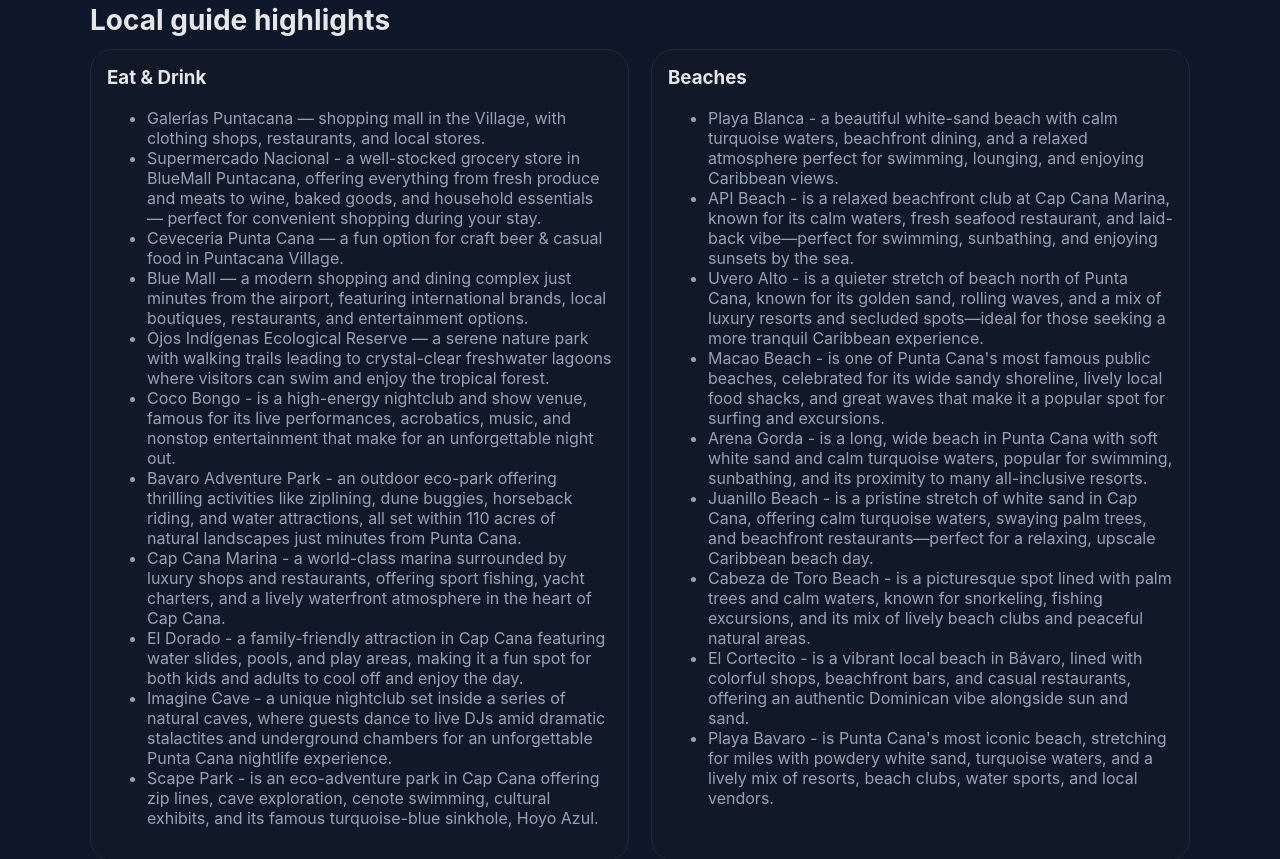
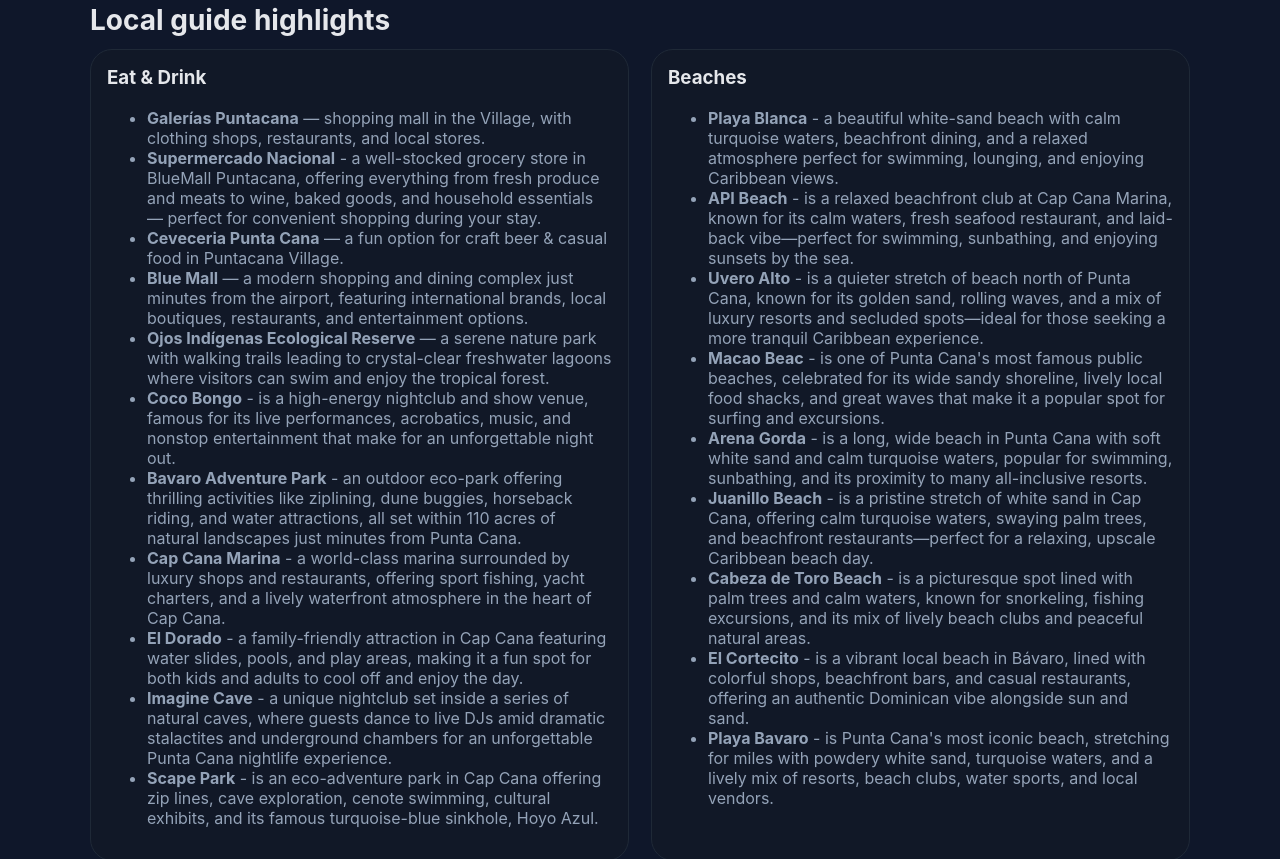
Before and after one commit to edorsini/orsinistays, a plain HTML site: page index.html in a window 1280 px wide. Shown: the part 2620-3479 px from the top of the page. Drawn offline with Linux system fonts and the light colour scheme.

Commit message:
edit index

```diff
--- a/index.html
+++ b/index.html
@@ -472,61 +472,65 @@
             <h3 style="margin-top: 0">Eat & Drink</h3>
             <ul class="muted">
               <li>
-                Galerías Puntacana — shopping mall in the Village, with clothing
-                shops, restaurants, and local stores.
+                <strong>Galerías Puntacana</strong> — shopping mall in the
+                Village, with clothing shops, restaurants, and local stores.
               </li>
               <li>
-                Supermercado Nacional - a well-stocked grocery store in BlueMall
-                Puntacana, offering everything from fresh produce and meats to
-                wine, baked goods, and household essentials — perfect for
-                convenient shopping during your stay.
+                <strong>Supermercado Nacional</strong> - a well-stocked grocery
+                store in BlueMall Puntacana, offering everything from fresh
+                produce and meats to wine, baked goods, and household essentials
+                — perfect for convenient shopping during your stay.
               </li>
 
               <li>
-                Ceveceria Punta Cana — a fun option for craft beer & casual food
-                in Puntacana Village.
+                <strong>Ceveceria Punta Cana</strong> — a fun option for craft
+                beer & casual food in Puntacana Village.
               </li>
               <li>
-                Blue Mall — a modern shopping and dining complex just minutes
-                from the airport, featuring international brands, local
-                boutiques, restaurants, and entertainment options.
+                <strong>Blue Mall</strong> — a modern shopping and dining
+                complex just minutes from the airport, featuring international
+                brands, local boutiques, restaurants, and entertainment options.
               </li>
               <li>
-                Ojos Indígenas Ecological Reserve — a serene nature park with
-                walking trails leading to crystal-clear freshwater lagoons where
-                visitors can swim and enjoy the tropical forest.
+                <strong>Ojos Indígenas Ecological Reserve</strong> — a serene
+                nature park with walking trails leading to crystal-clear
+                freshwater lagoons where visitors can swim and enjoy the
+                tropical forest.
               </li>
               <li>
-                Coco Bongo - is a high-energy nightclub and show venue, famous
-                for its live performances, acrobatics, music, and nonstop
-                entertainment that make for an unforgettable night out.
+                <strong>Coco Bongo</strong> - is a high-energy nightclub and
+                show venue, famous for its live performances, acrobatics, music,
+                and nonstop entertainment that make for an unforgettable night
+                out.
               </li>
               <li>
-                Bavaro Adventure Park - an outdoor eco-park offering thrilling
-                activities like ziplining, dune buggies, horseback riding, and
-                water attractions, all set within 110 acres of natural
-                landscapes just minutes from Punta Cana.
+                <strong>Bavaro Adventure Park</strong> - an outdoor eco-park
+                offering thrilling activities like ziplining, dune buggies,
+                horseback riding, and water attractions, all set within 110
+                acres of natural landscapes just minutes from Punta Cana.
               </li>
               <li>
-                Cap Cana Marina - a world-class marina surrounded by luxury
-                shops and restaurants, offering sport fishing, yacht charters,
-                and a lively waterfront atmosphere in the heart of Cap Cana.
+                <strong>Cap Cana Marina</strong> - a world-class marina
+                surrounded by luxury shops and restaurants, offering sport
+                fishing, yacht charters, and a lively waterfront atmosphere in
+                the heart of Cap Cana.
               </li>
               <li>
-                El Dorado - a family-friendly attraction in Cap Cana featuring
-                water slides, pools, and play areas, making it a fun spot for
-                both kids and adults to cool off and enjoy the day.
+                <strong>El Dorado</strong> - a family-friendly attraction in Cap
+                Cana featuring water slides, pools, and play areas, making it a
+                fun spot for both kids and adults to cool off and enjoy the day.
               </li>
               <li>
-                Imagine Cave - a unique nightclub set inside a series of natural
-                caves, where guests dance to live DJs amid dramatic stalactites
-                and underground chambers for an unforgettable Punta Cana
-                nightlife experience.
+                <strong>Imagine Cave</strong> - a unique nightclub set inside a
+                series of natural caves, where guests dance to live DJs amid
+                dramatic stalactites and underground chambers for an
+                unforgettable Punta Cana nightlife experience.
               </li>
               <li>
-                Scape Park - is an eco-adventure park in Cap Cana offering zip
-                lines, cave exploration, cenote swimming, cultural exhibits, and
-                its famous turquoise-blue sinkhole, Hoyo Azul.
+                <strong>Scape Park</strong> - is an eco-adventure park in Cap
+                Cana offering zip lines, cave exploration, cenote swimming,
+                cultural exhibits, and its famous turquoise-blue sinkhole, Hoyo
+                Azul.
               </li>
             </ul>
           </div>
@@ -534,53 +538,58 @@
             <h3 style="margin-top: 0">Beaches</h3>
             <ul class="muted">
               <li>
-                Playa Blanca - a beautiful white-sand beach with calm turquoise
-                waters, beachfront dining, and a relaxed atmosphere perfect for
-                swimming, lounging, and enjoying Caribbean views.
+                <strong>Playa Blanca</strong> - a beautiful white-sand beach
+                with calm turquoise waters, beachfront dining, and a relaxed
+                atmosphere perfect for swimming, lounging, and enjoying
+                Caribbean views.
               </li>
               <li>
-                API Beach - is a relaxed beachfront club at Cap Cana Marina,
-                known for its calm waters, fresh seafood restaurant, and
-                laid-back vibe—perfect for swimming, sunbathing, and enjoying
-                sunsets by the sea.
+                <strong>API Beach</strong> - is a relaxed beachfront club at Cap
+                Cana Marina, known for its calm waters, fresh seafood
+                restaurant, and laid-back vibe—perfect for swimming, sunbathing,
+                and enjoying sunsets by the sea.
               </li>
               <li>
-                Uvero Alto - is a quieter stretch of beach north of Punta Cana,
-                known for its golden sand, rolling waves, and a mix of luxury
-                resorts and secluded spots—ideal for those seeking a more
-                tranquil Caribbean experience.
+                <strong>Uvero Alto</strong> - is a quieter stretch of beach
+                north of Punta Cana, known for its golden sand, rolling waves,
+                and a mix of luxury resorts and secluded spots—ideal for those
+                seeking a more tranquil Caribbean experience.
               </li>
               <li>
-                Macao Beach - is one of Punta Cana's most famous public beaches,
-                celebrated for its wide sandy shoreline, lively local food
-                shacks, and great waves that make it a popular spot for surfing
-                and excursions.
+                <strong>Macao Beac</strong> - is one of Punta Cana's most famous
+                public beaches, celebrated for its wide sandy shoreline, lively
+                local food shacks, and great waves that make it a popular spot
+                for surfing and excursions.
               </li>
               <li>
-                Arena Gorda - is a long, wide beach in Punta Cana with soft
-                white sand and calm turquoise waters, popular for swimming,
-                sunbathing, and its proximity to many all-inclusive resorts.
+                <strong>Arena Gorda</strong> - is a long, wide beach in Punta
+                Cana with soft white sand and calm turquoise waters, popular for
+                swimming, sunbathing, and its proximity to many all-inclusive
+                resorts.
               </li>
               <li>
-                Juanillo Beach - is a pristine stretch of white sand in Cap
-                Cana, offering calm turquoise waters, swaying palm trees, and
-                beachfront restaurants—perfect for a relaxing, upscale Caribbean
-                beach day.
+                <strong>Juanillo Beach</strong> - is a pristine stretch of white
+                sand in Cap Cana, offering calm turquoise waters, swaying palm
+                trees, and beachfront restaurants—perfect for a relaxing,
+                upscale Caribbean beach day.
               </li>
               <li>
-                Cabeza de Toro Beach - is a picturesque spot lined with palm
-                trees and calm waters, known for snorkeling, fishing excursions,
-                and its mix of lively beach clubs and peaceful natural areas.
+                <strong>Cabeza de Toro Beach</strong> - is a picturesque spot
+                lined with palm trees and calm waters, known for snorkeling,
+                fishing excursions, and its mix of lively beach clubs and
+                peaceful natural areas.
               </li>
               <li>
-                El Cortecito - is a vibrant local beach in Bávaro, lined with
-                colorful shops, beachfront bars, and casual restaurants,
-                offering an authentic Dominican vibe alongside sun and sand.
+                <strong>El Cortecito</strong> - is a vibrant local beach in
+                Bávaro, lined with colorful shops, beachfront bars, and casual
+                restaurants, offering an authentic Dominican vibe alongside sun
+                and sand.
               </li>
               <li>
-                Playa Bavaro - is Punta Cana's most iconic beach, stretching for
-                miles with powdery white sand, turquoise waters, and a lively
-                mix of resorts, beach clubs, water sports, and local vendors.
+                <strong>Playa Bavaro</strong> - is Punta Cana's most iconic
+                beach, stretching for miles with powdery white sand, turquoise
+                waters, and a lively mix of resorts, beach clubs, water sports,
+                and local vendors.
               </li>
             </ul>
           </div>
```
